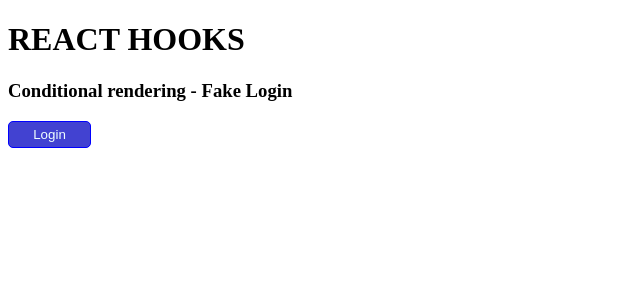
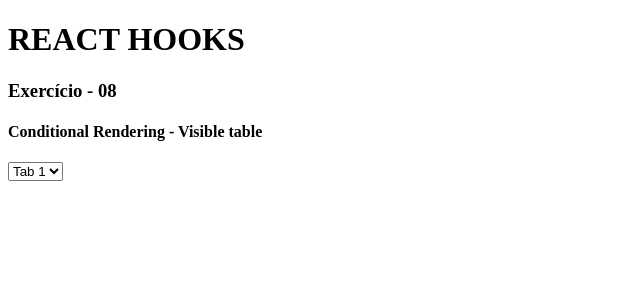
Before and after one commit to AntonielAureliano/react_next_hooks, a React (Vite) app: page / in a window 1280 px wide. Shown: the top 300 px of the page, without its empty margins (0-640 px from the left). Built offline with nearby package versions, Linux system fonts and the light colour scheme.

Commit message:
Exercício 08.

```diff
--- a/src/App.jsx
+++ b/src/App.jsx
@@ -9,7 +9,8 @@
 // import HookState06 from './components/UseState_06';
 // import HookState07 from './components/UseState_07';
 // import HookState08 from './components/UseState_08';
-import HookState09 from './components/UseState_09';
+// import HookState09 from './components/UseState_09';
+import HookState10 from './components/UseState_10';
 
 export default () => {
     return (
@@ -23,7 +24,8 @@
             {/* <HookState06 /> */}
             {/* <HookState07 /> */}
             {/* <HookState08 /> */}
-            <HookState09 />
+            {/* <HookState09 /> */}
+            <HookState10 />
 
         </>
     )
--- /dev/null
+++ b/src/components/UseState_10.jsx
@@ -0,0 +1,24 @@
+import React, { useState } from 'react';
+
+function UseState_10() {
+
+    const [tab, setTab] = useState('1');
+
+    return (
+        <>
+            <h3>Exercício - 08</h3>
+            <h4>Conditional Rendering - Visible table</h4>
+            <select onChange={(e) => setTab(parseInt(e.target.value))}>
+                <option value="1">Tab 1</option>
+                <option value="2">Tab 2</option>
+                <option value="3">Tab 3</option>
+            </select>
+
+            { tab === 1 && <p>Tab 1</p> }
+            { tab === 2 && <p>Tab 2</p>}
+            { tab === 3 && <p>Tab 3</p> }
+        </>
+    )
+}
+
+export default UseState_10;
```
